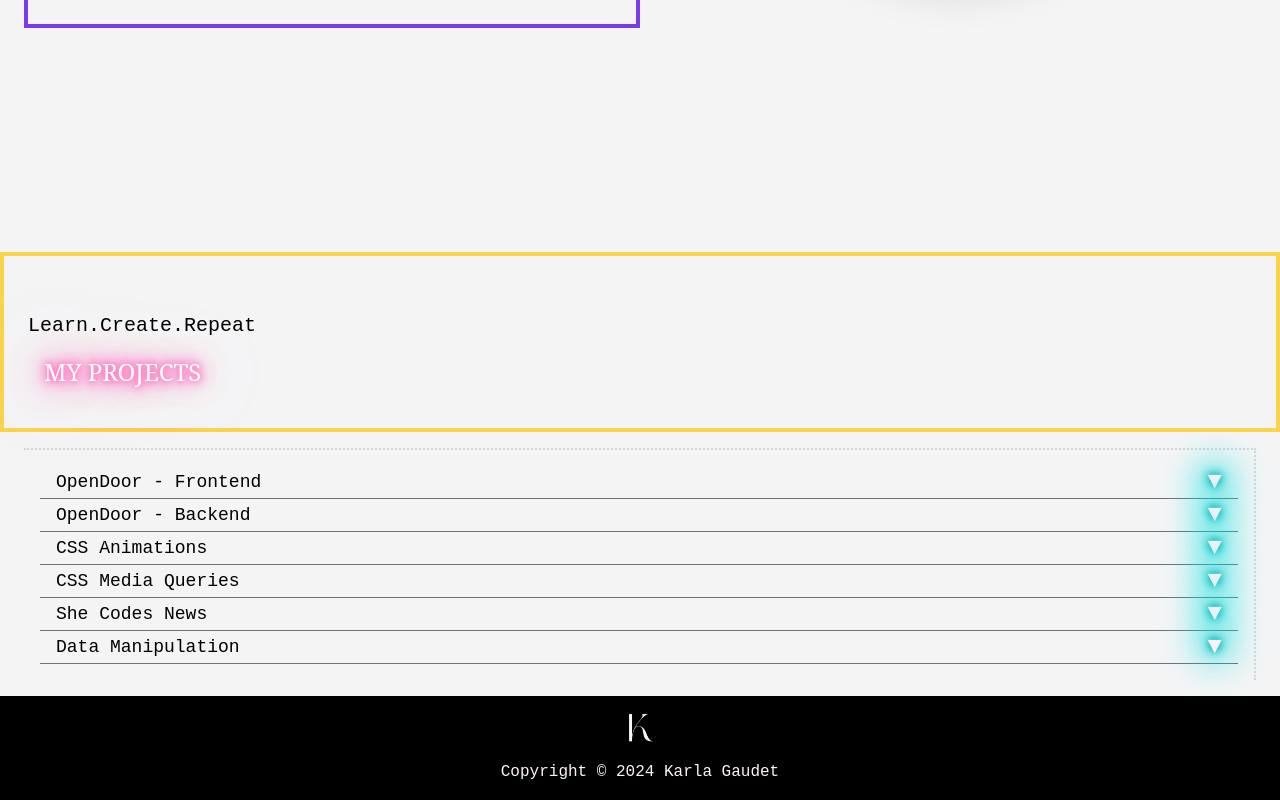
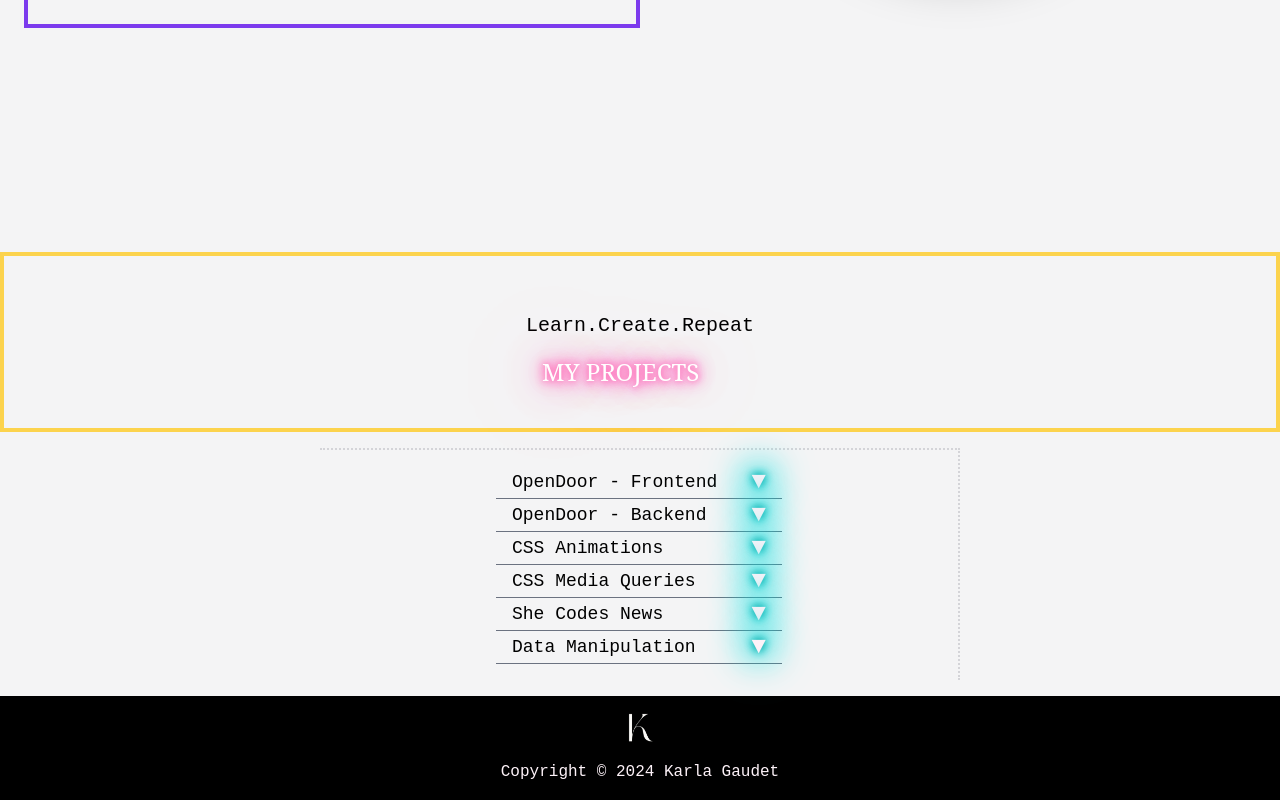
Before and after one commit to ktechgau/new-portfolio-react, a React (Vite) app: page / in a window 1280 px wide. Shown: the part 1604-2404 px from the top of the page. Built offline with nearby package versions, Linux system fonts and the light colour scheme.

Commit message:
responsive changes to portfolio section

```diff
--- a/src/components/Home/Home.jsx
+++ b/src/components/Home/Home.jsx
@@ -91,14 +91,14 @@ return(
        <AboutSection handleShowMore={handleToggleShowMore} showMore={showMore}/>
     </section>
 
-    <section className="relative flex flex-row flex-wrap lg:mt-64 border-amber-300 border-4">
+    <section className="relative flex flex-row flex-wrap lg:mt-64 lg:m-auto lg:justify-center lg:items-center border-amber-300 border-4">
         <div className="p-6 mt-8">
             <p className="text-xl">Learn.Create.Repeat</p>
             <h2 className="neon text-2xl m-4">My Projects</h2>
         </div>
     </section>
 
-    <section className=" p-4 my-4 mx-6 border-t-2 border-r-2 border-dotted border-zinc-300">
+    <section className=" p-4 my-4 mx-6 border-t-2 border-r-2 border-dotted border-zinc-300 lg:flex lg:flex-col lg:justify-center lg:items-left lg:mx-80 lg:px-44">
        <div className="flex items-center justify-between border-b border-gray-500 cursor-pointernpy-2 px-4"
         onClick={handleReactToggle} >
             <span className="text-lg">OpenDoor - Frontend</span>
--- a/src/components/ShowMoreText/AboutSection.jsx
+++ b/src/components/ShowMoreText/AboutSection.jsx
@@ -59,7 +59,7 @@ function AboutSection({handleShowMore, showMore}){
 
 
 
-        <div className="overflow-hidden rounded-full shadow-2xl lg:flex lg:flex-row lg:w-2/6 lg:h-5/6 lg:m-auto lg:order-2 lg:ml-28 border-blue-600 border-4">
+        <div className="overflow-hidden rounded-full shadow-2xl lg:flex lg:flex-row lg:w-1/3 lg:h-5/6 lg:m-auto lg:order-2 lg:ml-28 border-blue-600 border-4">
             <img className="lg:object-cover"src={me3} alt="picture of Karla Gaudet with her back turned, in a puddle of water splashing with her foot"/>
         </div>
         </section>
```
